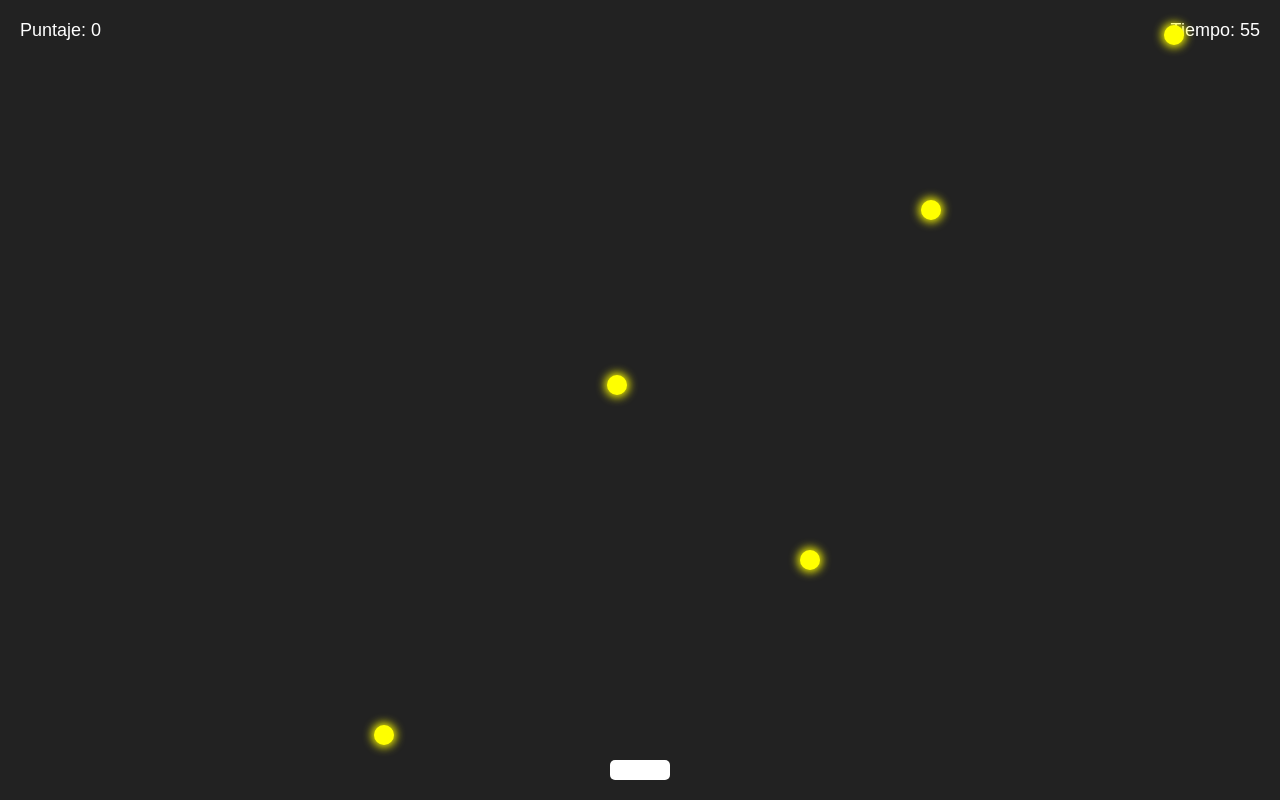
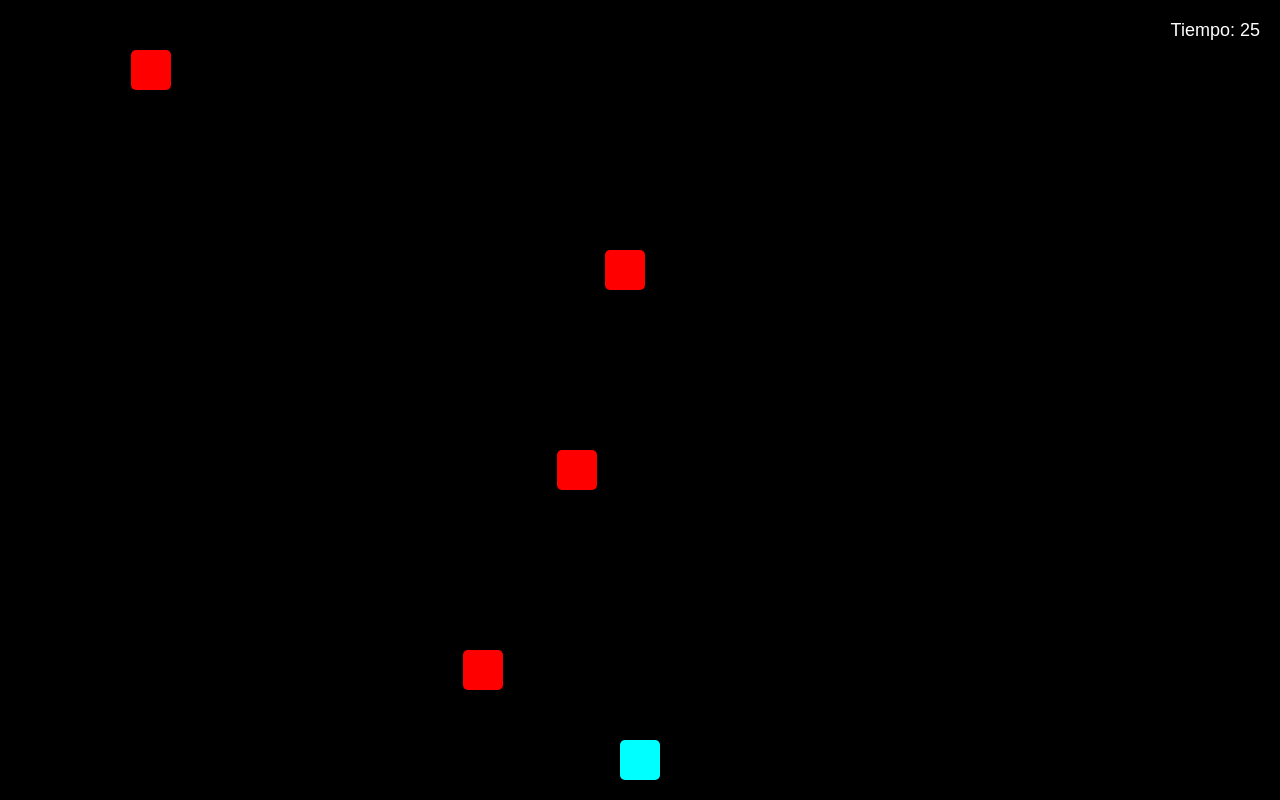
Before and after one commit to marqui102/minijuego2, a plain HTML site: page index.html in a window 1280 px wide. Drawn offline with Linux system fonts and the light colour scheme.

Commit message:
Update index.html

```diff
--- a/index.html
+++ b/index.html
@@ -3,25 +3,25 @@
 <head>
   <meta charset="UTF-8">
   <meta name="viewport" content="width=device-width, initial-scale=1.0">
-  <title>Minijuego: Atrapando Estrellas</title>
+  <title>Minijuego: Evita los Obstáculos</title>
   <style>
     body {
-      font-family: Arial, sans-serif;
       margin: 0;
       padding: 0;
       display: flex;
       justify-content: center;
       align-items: center;
       height: 100vh;
-      background-color: #000;
+      background-color: #222;
       color: white;
+      font-family: Arial, sans-serif;
       overflow: hidden;
     }
     #game-area {
       position: relative;
       width: 100%;
       height: 100%;
-      background-color: #222;
+      background-color: black;
       overflow: hidden;
     }
     #player {
@@ -29,24 +29,18 @@
       bottom: 20px;
       left: 50%;
       transform: translateX(-50%);
-      width: 60px;
-      height: 20px;
-      background-color: white;
+      width: 40px;
+      height: 40px;
+      background-color: cyan;
       border-radius: 5px;
     }
-    .star {
+    .obstacle {
       position: absolute;
-      width: 20px;
-      height: 20px;
-      background-color: yellow;
-      border-radius: 50%;
-      box-shadow: 0 0 10px 2px yellow;
-    }
-    #score {
-      position: fixed;
-      top: 20px;
-      left: 20px;
-      font-size: 18px;
+      top: 0;
+      width: 40px;
+      height: 40px;
+      background-color: red;
+      border-radius: 5px;
     }
     #timer {
       position: fixed;
@@ -60,34 +54,40 @@
       left: 50%;
       transform: translate(-50%, -50%);
       font-size: 30px;
-      color: red;
+      color: white;
       text-align: center;
       display: none;
+    }
+    #end-message.win {
+      color: green;
+    }
+    #end-message.lose {
+      color: red;
     }
   </style>
 </head>
 <body>
   <div id="game-area">
     <div id="player"></div>
-    <div id="score">Puntaje: 0</div>
-    <div id="timer">Tiempo: 60</div>
-    <div id="end-message">¡HAS PERDIDO!</div>
+    <div id="timer">Tiempo: 30</div>
+    <div id="end-message"></div>
   </div>
 
   <script>
     const gameArea = document.getElementById('game-area');
     const player = document.getElementById('player');
-    const scoreDisplay = document.getElementById('score');
     const timerDisplay = document.getElementById('timer');
     const endMessage = document.getElementById('end-message');
 
-    let score = 0;
-    let timeLeft = 60;
+    let timeLeft = 30;
     let gameInterval;
-    let timerInterval;
+    let obstacleInterval;
+    let isGameOver = false;
 
     // Movimiento del jugador
     window.addEventListener('keydown', (e) => {
+      if (isGameOver) return;
+
       const step = 20;
       const gameWidth = gameArea.clientWidth;
 
@@ -104,39 +104,41 @@
       }
     });
 
-    // Crear una estrella que cae
-    function createStar() {
-      const star = document.createElement('div');
-      star.classList.add('star');
+    // Crear un obstáculo que cae
+    function createObstacle() {
+      const obstacle = document.createElement('div');
+      obstacle.classList.add('obstacle');
 
-      const x = Math.random() * (gameArea.clientWidth - 20);
-      star.style.left = `${x}px`;
-      star.style.top = '0px';
+      const x = Math.random() * (gameArea.clientWidth - 40);
+      obstacle.style.left = `${x}px`;
 
-      gameArea.appendChild(star);
+      gameArea.appendChild(obstacle);
 
       const fallInterval = setInterval(() => {
-        const starTop = star.offsetTop + 5; // Velocidad de caída
-        star.style.top = `${starTop}px`;
+        if (isGameOver) {
+          clearInterval(fallInterval);
+          obstacle.remove();
+          return;
+        }
+
+        const obstacleTop = obstacle.offsetTop + 5;
+        obstacle.style.top = `${obstacleTop}px`;
 
         // Verificar colisión con el jugador
-        const starRect = star.getBoundingClientRect();
+        const obstacleRect = obstacle.getBoundingClientRect();
         const playerRect = player.getBoundingClientRect();
 
         if (
-          starRect.bottom >= playerRect.top &&
-          starRect.left < playerRect.right &&
-          starRect.right > playerRect.left
+          obstacleRect.bottom >= playerRect.top &&
+          obstacleRect.left < playerRect.right &&
+          obstacleRect.right > playerRect.left
         ) {
-          score++;
-          scoreDisplay.textContent = `Puntaje: ${score}`;
-          star.remove();
-          clearInterval(fallInterval);
+          endGame(false);
         }
 
-        // Eliminar la estrella si llega al final de la pantalla
-        if (starTop > gameArea.clientHeight) {
-          star.remove();
+        // Eliminar el obstáculo si sale de la pantalla
+        if (obstacleTop > gameArea.clientHeight) {
+          obstacle.remove();
           clearInterval(fallInterval);
         }
       }, 20); // Velocidad de actualización de movimiento
@@ -144,38 +146,43 @@
 
     // Iniciar el juego
     function startGame() {
-      score = 0;
-      timeLeft = 60;
-      scoreDisplay.textContent = `Puntaje: ${score}`;
+      timeLeft = 30;
       timerDisplay.textContent = `Tiempo: ${timeLeft}`;
       endMessage.style.display = 'none';
+      isGameOver = false;
 
-      gameInterval = setInterval(createStar, 700); // Generar estrellas cada 700ms
-      timerInterval = setInterval(() => {
+      // Inicia los intervalos
+      obstacleInterval = setInterval(createObstacle, 800); // Generar obstáculos cada 800 ms
+      gameInterval = setInterval(() => {
         timeLeft--;
         timerDisplay.textContent = `Tiempo: ${timeLeft}`;
 
         if (timeLeft <= 0) {
-          endGame();
+          endGame(true);
         }
       }, 1000);
     }
 
     // Finalizar el juego
-    function endGame() {
+    function endGame(isWin) {
       clearInterval(gameInterval);
-      clearInterval(timerInterval);
+      clearInterval(obstacleInterval);
+      isGameOver = true;
 
-      if (score >= 15) {
-        alert(`¡Felicidades! Has ganado con ${score} puntos.`);
+      if (isWin) {
+        endMessage.textContent = '¡Felicidades! Has ganado.';
+        endMessage.className = 'win';
       } else {
-        endMessage.textContent = '¡HAS PERDIDO!';
-        endMessage.style.display = 'block';
-        setTimeout(() => {
-          alert(`¡Juego terminado! Tu puntaje final es: ${score}. Necesitas al menos 15 puntos para ganar.`);
-          window.location.reload(); // Reinicia el juego
-        }, 2000);
+        endMessage.textContent = '¡Has perdido! Chocaste con un obstáculo.';
+        endMessage.className = 'lose';
       }
+
+      endMessage.style.display = 'block';
+
+      setTimeout(() => {
+        alert('Presiona OK para reiniciar el juego.');
+        window.location.reload();
+      }, 2000);
     }
 
     // Iniciar automáticamente el juego
```
